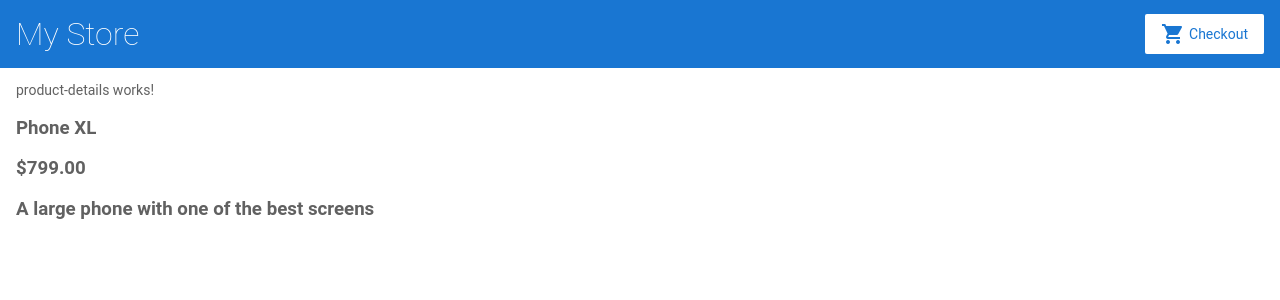
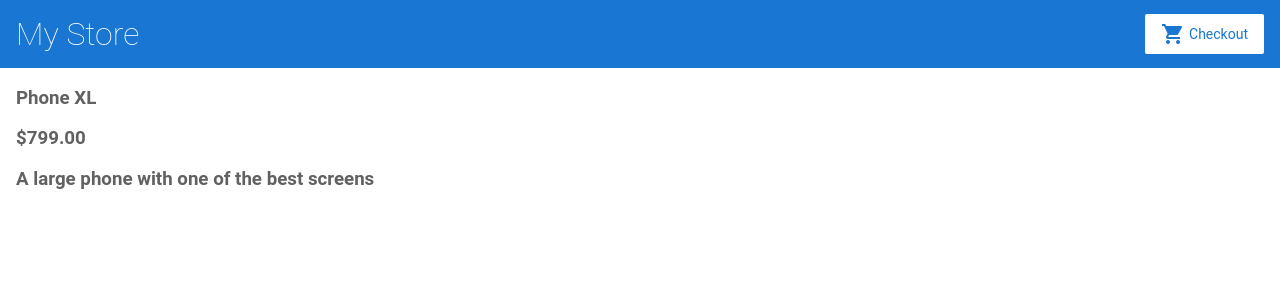
Before and after one commit to AlessiRizzo/esercizio-ecommerce-angular, an Angular app: page /products/1 in a window 1280 px wide. Shown: the top 300 px of the page. Built offline with nearby package versions, Linux system fonts and the light colour scheme.

Commit message:
1 file modified

```diff
--- a/src/app/product-details/product-details.component.html
+++ b/src/app/product-details/product-details.component.html
@@ -1,4 +1,3 @@
-<p>product-details works!</p>
 <div *ngIf="product">
   <!--se product esiste-->
   <h3>{{ product.name }}</h3>
```
